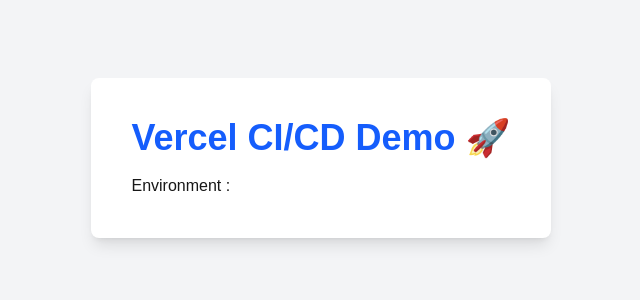
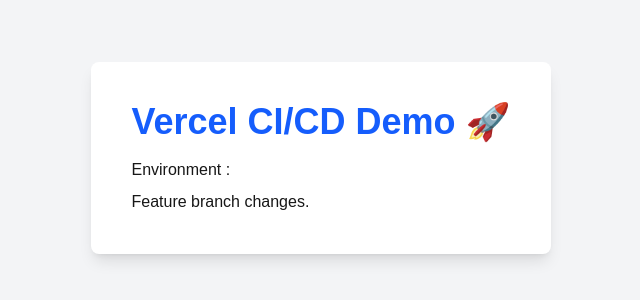
Before and after one commit to RootGaurav/vercel-poc, a Next.js app: page / in a window 1280 px wide. Shown: the part 242-542 px from the top of the page, without its empty margins (319-959 px from the left). Built offline with nearby package versions, Linux system fonts and the light colour scheme.

Commit message:
Add navbar

```diff
--- a/app/page.tsx
+++ b/app/page.tsx
@@ -9,6 +9,11 @@
         <p className="mt-4">
           Environment :
           {process.env.NEXT_PUBLIC_ENVIRONMENT}
+
+
+        </p>
+        <p className="mt-2">
+         Feature branch changes.
         </p>
       </div>
     </main>
```
